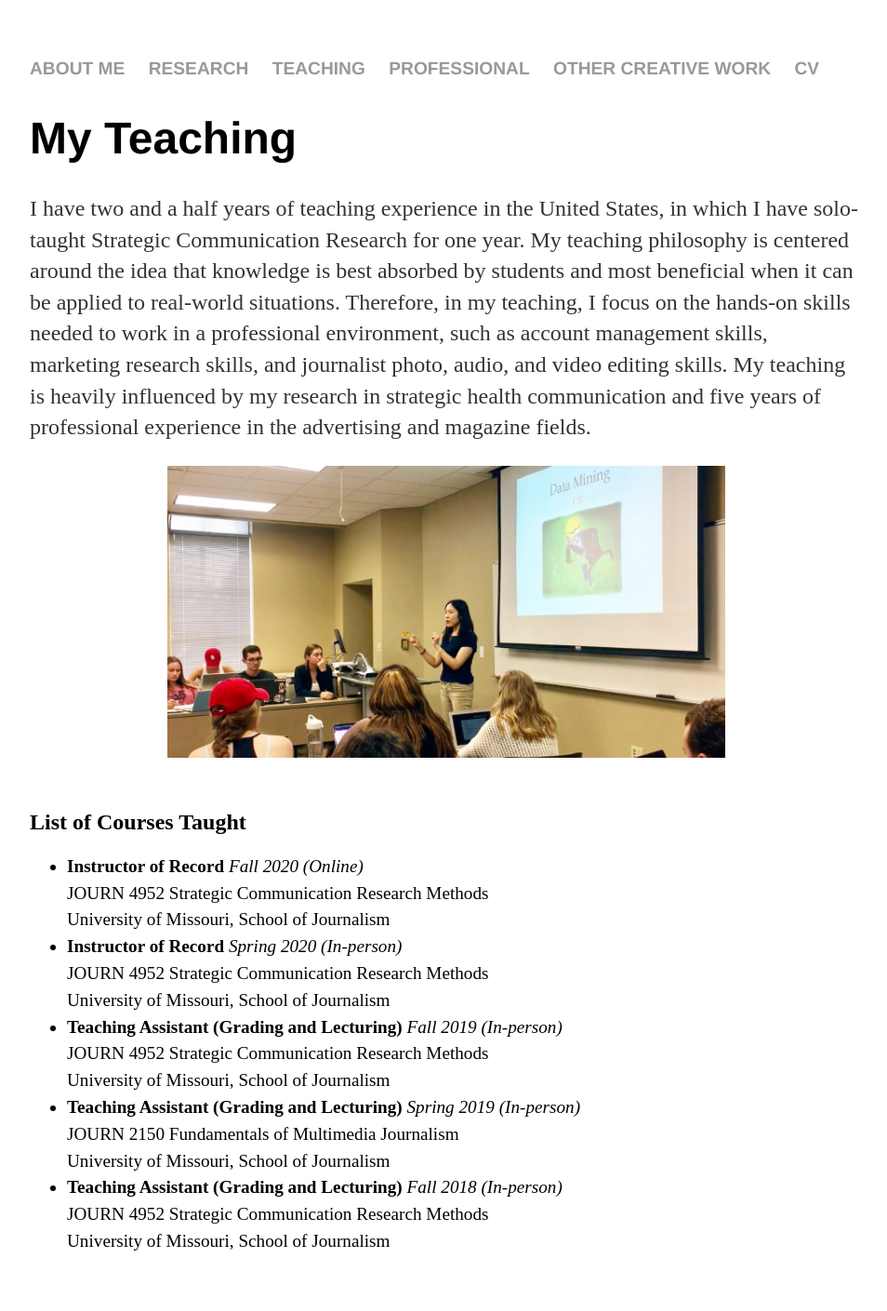
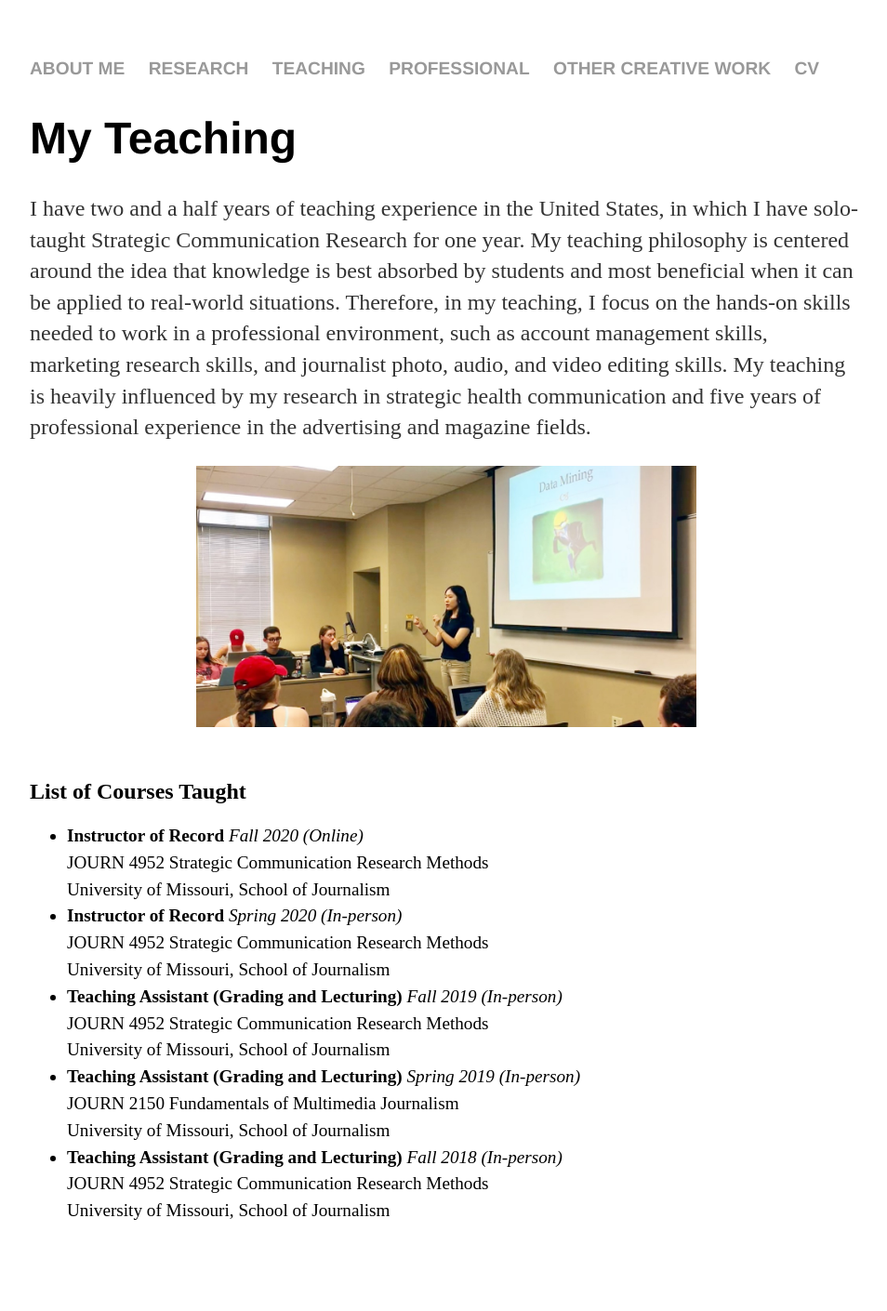
Before and after one commit to sisihuphd/sisihuphd.github.io, a Jekyll site: the page built from teaching/index.html, in a window 1280 px wide. Shown: the whole page at 93% size, without its empty margins (160-1114 px from the left). Built offline with Jekyll 4.4.1, drawn with Linux system fonts in a browser that asks for light colours; after the commit the page ends 1377 px from its top, so only the background shows below that.

Commit message:
Update index.html

```diff
--- a/teaching/index.html
+++ b/teaching/index.html
@@ -10,7 +10,7 @@
         marketing research skills, and journalist photo, audio, and video editing skills. My teaching is heavily influenced by my research in
         strategic health communication and five years of professional experience in the advertising and magazine fields.</p>
 
-		<div class="imgbox"><img class="center-fit" src="../images/Teaching.jpg" width="600"></div>
+		<div class="imgbox"><img class="center-fit" src="../images/Teaching.jpg" width="60%"></div>
 		<br>
 		<br>
 
```
